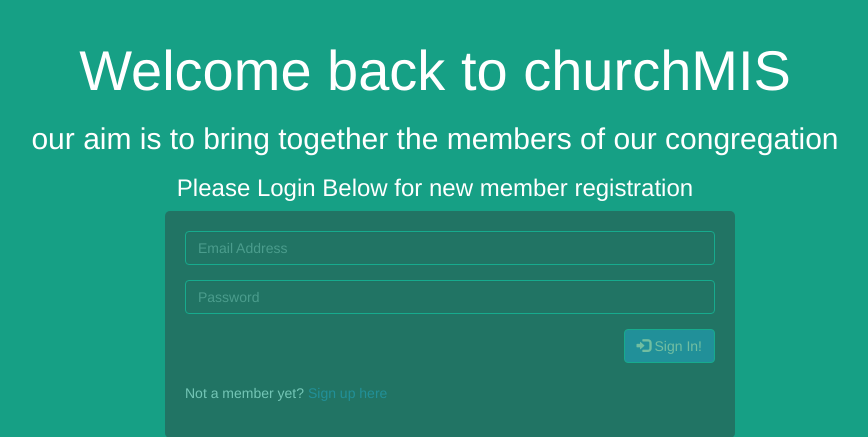
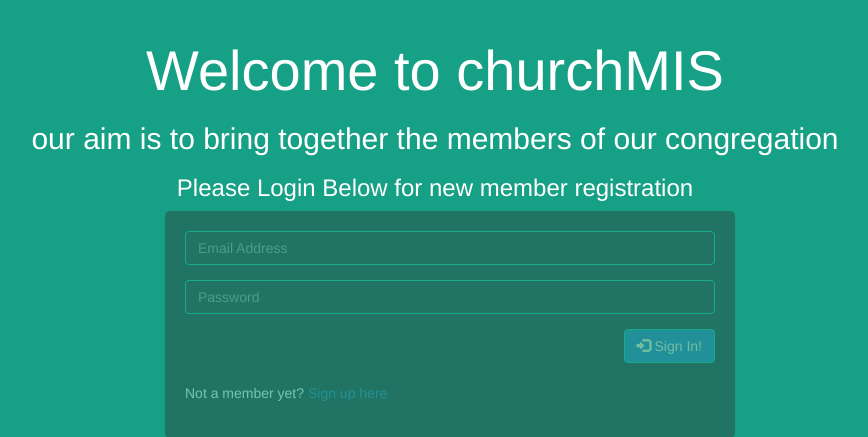
Before and after one commit to kevynashinski/churchmis, a PHP site: page /workspace/login.php in a window 1280 px wide. Shown: the part 55-492 px from the top of the page, without its empty margins (205-1073 px from the left). Run offline with PHP 8.4, Linux system fonts and the light colour scheme; a stand-in replaces the project's code that opens the database connection.

Commit message:
freddie badman

```diff
--- a/login.php
+++ b/login.php
@@ -67,7 +67,7 @@
 <div class="container">
     <div class="row">
         <div class="col-md-12 col-lg-12 col-sm-12">
-            <h1 style="text-align:center; font-size:4em;">Welcome back to churchMIS</h1>
+            <h1 style="text-align:center; font-size:4em;">Welcome to churchMIS</h1>
             <h2 style="text-align:center;">our aim is to bring together the members of our congregation</h2>
             <h3 style="text-align:center">Please Login Below for new member registration</h3>
         </div>
```
